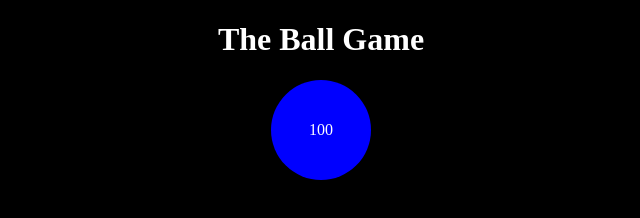
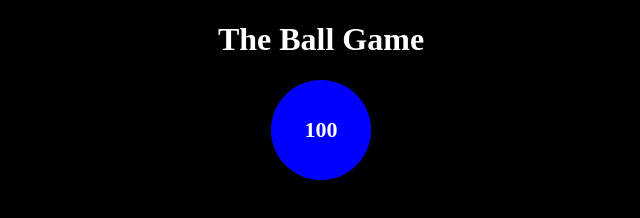
Before and after one commit to Shlomi-Afrimi/Git-basics, a plain HTML site: page index.html in a window 1280 px wide. Shown: the full height of the page, 319-959 px from the left. Drawn offline with Linux system fonts and the light colour scheme.

Commit message:
Centralize ball Change font size and bold

```diff
--- a/css/style.css
+++ b/css/style.css
@@ -5,11 +5,14 @@ body{
 }
 
 .ball {
+    display: flex;
     border-radius: 50%;
     height: 100px;
     width: 100px;
     background-color: blue;
     margin: auto;
-    text-align: center;
-    line-height: 100px;
+    align-items: center;
+    justify-content: center;
+    font-size: 22px;
+    font-weight: bold;
 }
--- a/js/main.js
+++ b/js/main.js
@@ -6,4 +6,5 @@ function onBallClick(){
     elBall.style.width = ballSize +'px'
     elBall.style.height = ballSize + 'px'
     elBall.innerText = ballSize
+    // elBall.style.line-height = ballSize +'px'
 }
```
